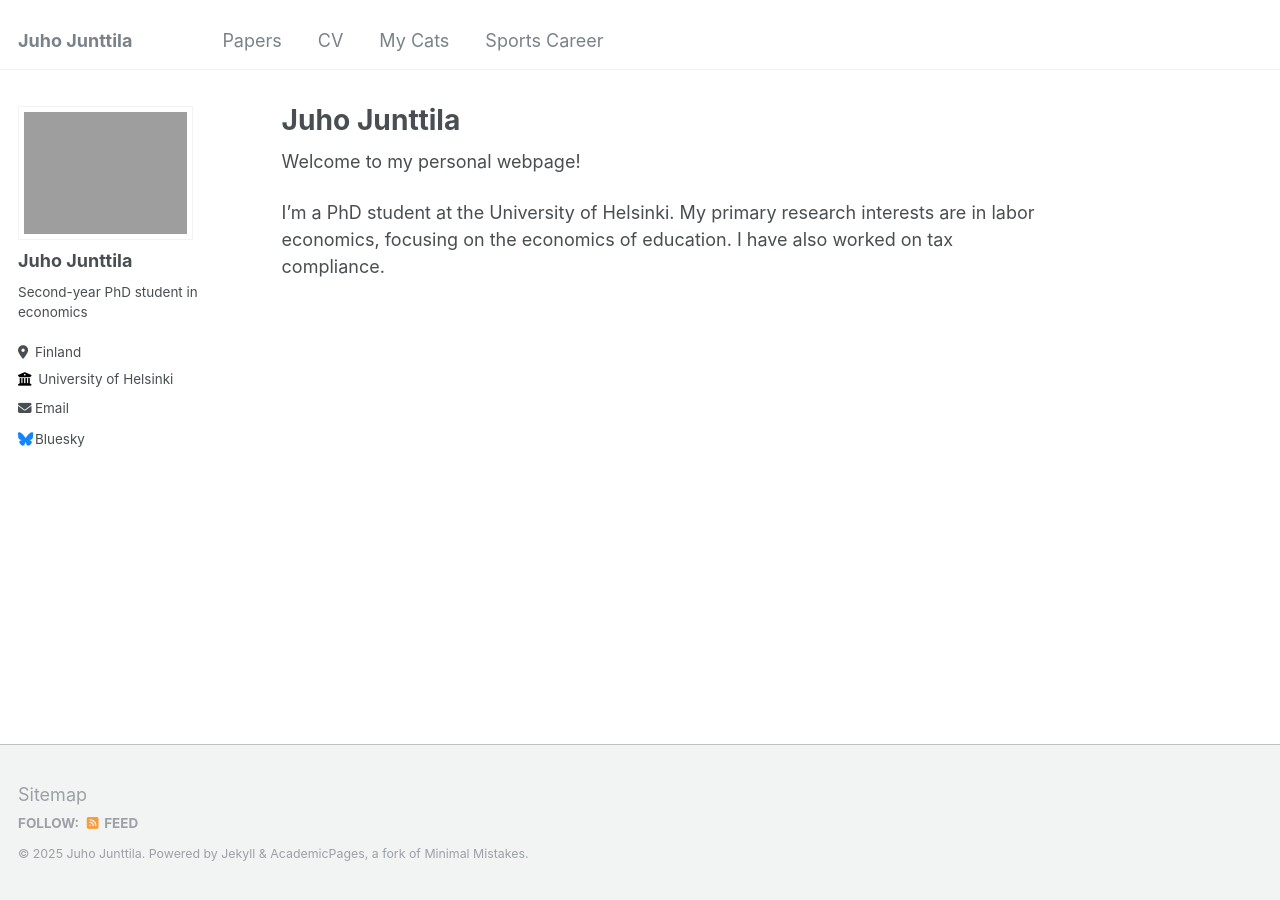
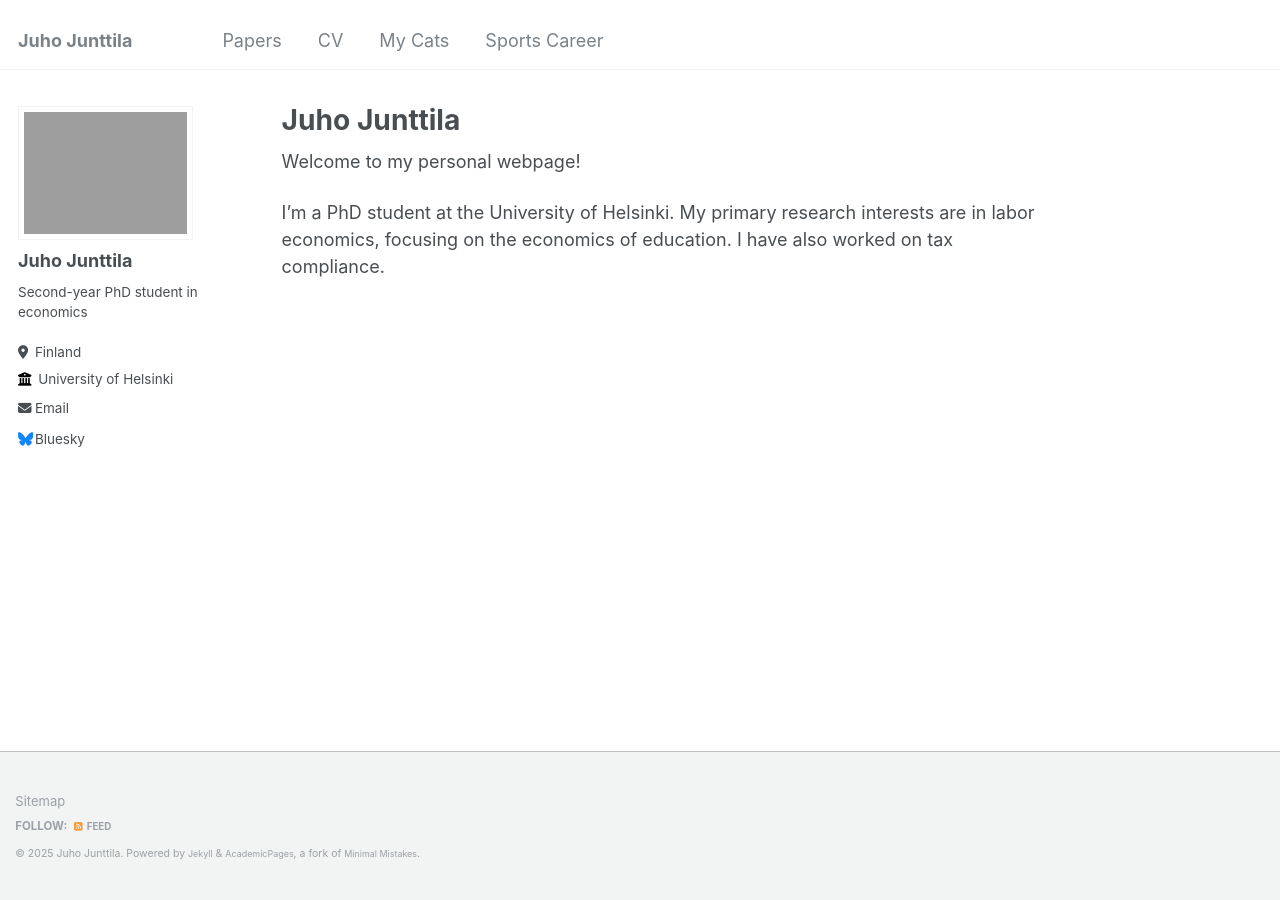
Before and after one commit to Juho-Junttila/Juho-Junttila.github.io, a Jekyll site: the page built from _pages/about.md, in a window 1280 px wide. Built offline with Jekyll 4.4.1, drawn with Linux system fonts in a browser that asks for light colours.

Commit message:
Add footer styles to main.scss

```diff
--- a/assets/css/main.scss
+++ b/assets/css/main.scss
@@ -43,3 +43,13 @@
 .author__avatar img {
   border-radius: 0 !important;   /* removes round shape */
 }
+
+
+.page__footer {
+  padding: 0.5em 0;
+  font-size: 0.85em;
+}
+
+.page__footer a {
+  font-size: 0.85em;
+}
```
